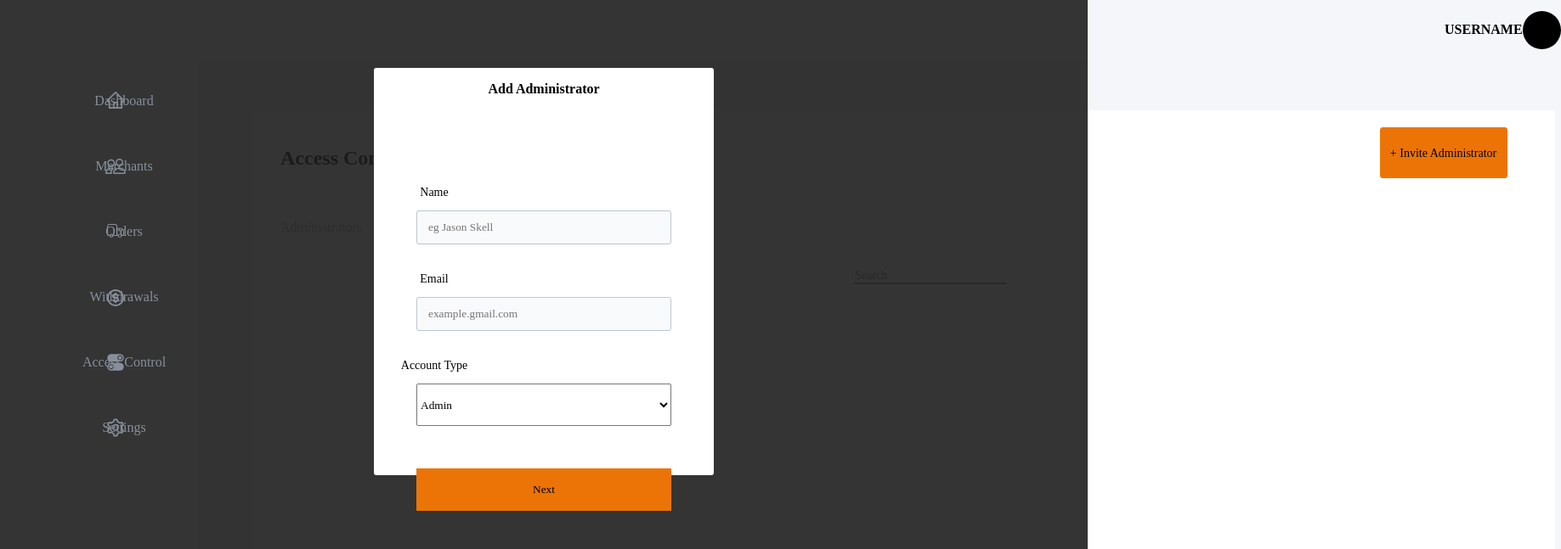
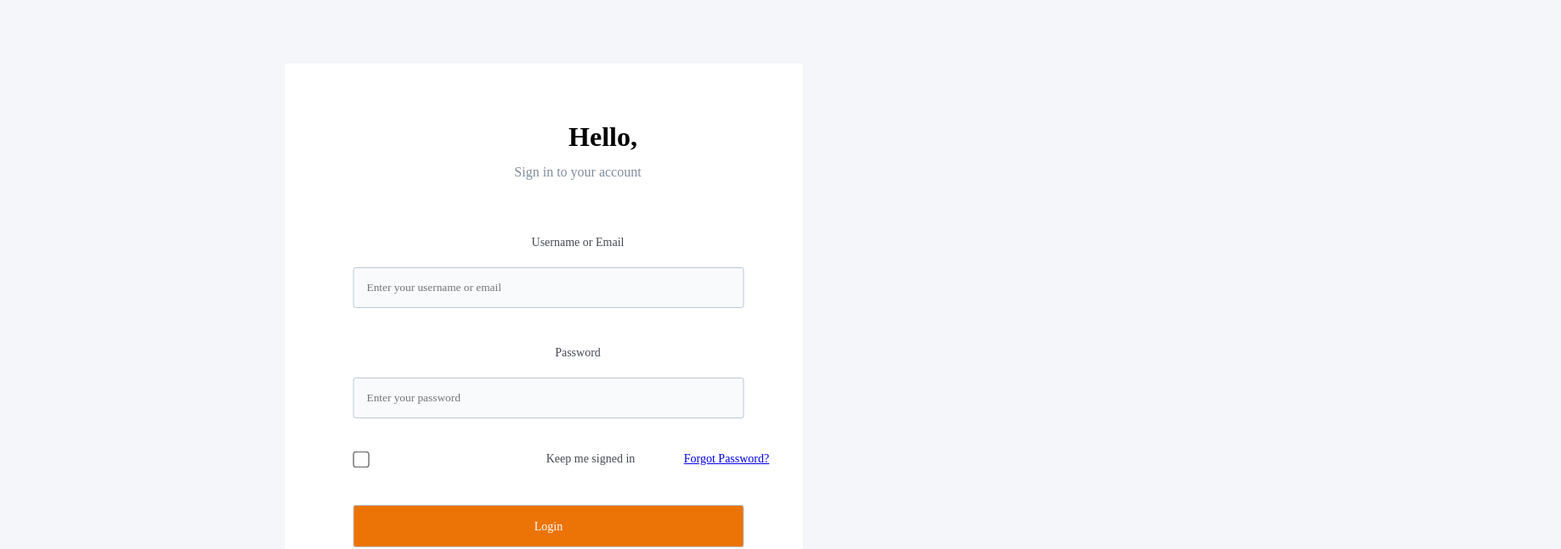
Before and after one commit to skkyfallen/LaundRun, a React (Create React App) app: page / in a window 1280 px wide. Shown: the top 647 px of the page at 85% size, 1837 px wide, since content can reach past the window. Built offline with nearby package versions, Linux system fonts and the light colour scheme.

Commit message:
Admins Can now Sign In.

```diff
--- a/package.json
+++ b/package.json
@@ -6,6 +6,7 @@
     "@testing-library/jest-dom": "^5.16.5",
     "@testing-library/react": "^13.4.0",
     "@testing-library/user-event": "^13.5.0",
+    "axios": "^1.3.4",
     "react": "^18.2.0",
     "react-dom": "^18.2.0",
     "react-icons": "^4.7.1",
--- a/src/App.js
+++ b/src/App.js
@@ -12,9 +12,10 @@ function App() {
     <BrowserRouter>
     <div className="App">
       <Routes>
-        <Route path="/" element={<AdminHome/>}/>
+        <Route path="/" element={<AdminLogin/>}/>
         <Route path="/password" element={<AdminPassword/>}/>
         <Route path="/login" element={<AdminLogin/>}/>
+        <Route path="/AdminHome" element={<AdminHome/>}/>
       </Routes>
     </div>
     </BrowserRouter>
--- a/src/Components/Admin Home/AdminHome.css
+++ b/src/Components/Admin Home/AdminHome.css
@@ -199,7 +199,7 @@ margin-top:40px;
   right: 10px;
   padding: 5px 7px;
 }
-form{
+.modal-form{
   position: relative;
   top:40px;
 }
--- a/src/Components/Admin Home/AdminHome.jsx
+++ b/src/Components/Admin Home/AdminHome.jsx
@@ -1,4 +1,5 @@
 import React,{useState} from "react";
+import axios from 'axios';
 import AdminNav from "../Admin Navbar/AdminNav.jsx";
 import "../Admin Navbar/AdminNav.css";
 import EmptyHeader from "./EmptyHeader.jsx";
@@ -6,9 +7,26 @@ import "./AdminHome.css";
 import {AiOutlineSearch} from "react-icons/ai";
 const AdminHome = () => {
 const [modal,setModal]= useState(false)
+const [email, setEmail]= useState('');
+const [selectedOption, setSelectedOption]=useState('');
 const toggleModal=()=>{
   setModal(!modal)
 }
+const handleSubmit=(event)=>{
+event.preventDefault();
+axios.post("https://api-laundry-marketplace.onrender.com/api/v1/auth/admin/invite",{
+  email:email,
+  role:"admin",
+})
+.then((response)=>{
+  console.log(response.data);
+})
+.catch((error)=>{
+  console.log(error);
+  console.log(error.response);
+})
+}
+
   return (
     <div>
       <header>
@@ -37,17 +55,15 @@ const toggleModal=()=>{
         <div className="overlay"></div>
           <div className="modal-content">
             <h1>Add Administrator</h1>
-            <form>
-            <p>Name</p>
-            <input type="text" className="modal-input" placeholder="eg Jason Skell"></input>
+            <form className="modal-form">
             <p>Email</p>
-            <input type="text" className="modal-input" placeholder="example.gmail.com"></input>
+            <input type="text"  value={email} onChange={(event)=> setEmail(event.target.value)}   className="modal-input" placeholder="example@gmail.com"></input>
             <p className="account-txt" name="account-txt" id="account-txt">Account  Type</p>
-            <select >
-              <option>Admin</option>
+            <select value={selectedOption} onChange={(event) => setSelectedOption(event.target.value)}>
+              <option>admin</option>
               <option>Super Admin</option>
             </select>
-            <button className="next-modal">Next</button>
+            <button className="next-modal" onClick={handleSubmit}>Next</button>
             </form>
         </div>
        </div>
--- a/src/UserControl/AdminLogin.jsx
+++ b/src/UserControl/AdminLogin.jsx
@@ -1,20 +1,30 @@
 import React from "react";
+import axios from 'axios';
+import { useNavigate } from "react-router-dom";
 import { useState } from "react";
 import "./AdminLogin.css";
 const AdminLogin = () => {
-  const [values, setValues] = useState({
-    username: "",
-    password: "",
-  });
-  const handleUsernameChange = (event) => {
-    setValues({ ...values, username: event.target.value });
-  };
-  const handlePasswordChange = (event) => {
-    setValues({ ...values, password: event.target.value });
-  };
+ const [email, setEmail]=useState('');
+ const [password, setPassword]= useState('');
+ const [authenticated, setAuthenticated]= useState('')
+
   const handleContinueClick = (event) => {
     event.preventDefault();
-  };
+    axios.post("https://api-laundry-marketplace.onrender.com/api/v1/auth/admin/login",{
+      email:email,
+      password:password
+    })
+    .then((response)=>{
+      console.log(response.data);
+       setAuthenticated(true);
+       navigate("/AdminHome")
+    })
+    .catch((error)=>{
+      console.log(error);
+      alert(error.response.data.errors)
+    })
+  }
+  const navigate= useNavigate();
   return (
     <div class="main">
       <section className="password-container">
@@ -27,8 +37,9 @@ const AdminLogin = () => {
             placeholder="Enter your username or email"
             className="password-field"
             name="password-field"
-            value={values.username}
-            onChange={handleUsernameChange}
+            value={email}
+            onChange={(event)=> setEmail(event.target.value)}
+
           />
           <p className="confirm-label">Password</p>
           <input
@@ -36,8 +47,9 @@ const AdminLogin = () => {
             placeholder="Enter your password"
             className="password-field2"
             name="confirm-field"
-            value={values.password}
-            onChange={handlePasswordChange}
+            value={password}
+            onChange={(event)=> setPassword(event.target.value)}
+
           />
           <input type="checkbox" className="checkbox" />
           <p className="check-text">Keep me signed in</p>
@@ -49,7 +61,7 @@ const AdminLogin = () => {
             type="submit"
             onClick={handleContinueClick}
           >
-            Continue
+            Login
           </button>
         </form>
       </section>
```
Also changed, not shown: 1 other file (tests, documents, lock files or other folders).
